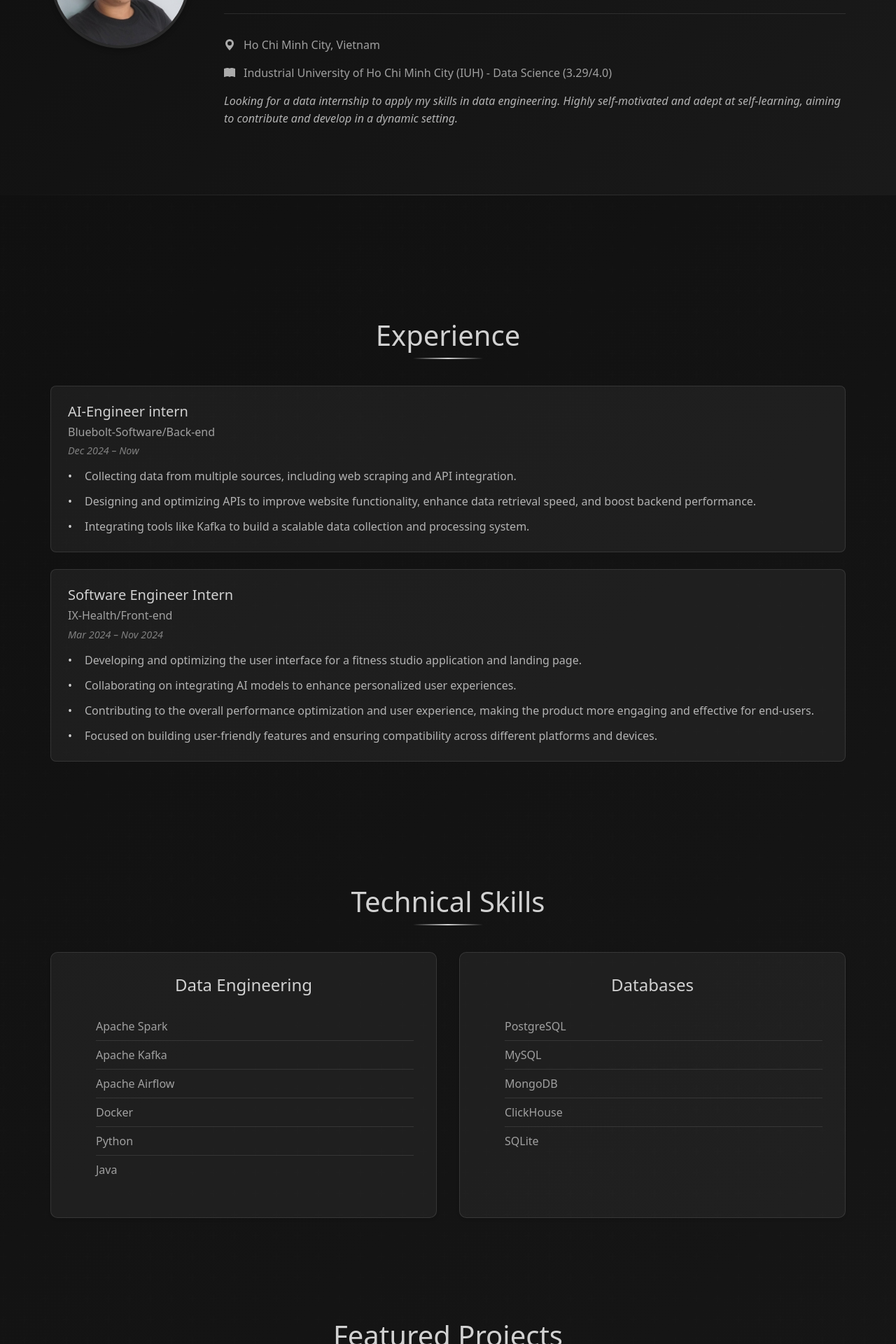
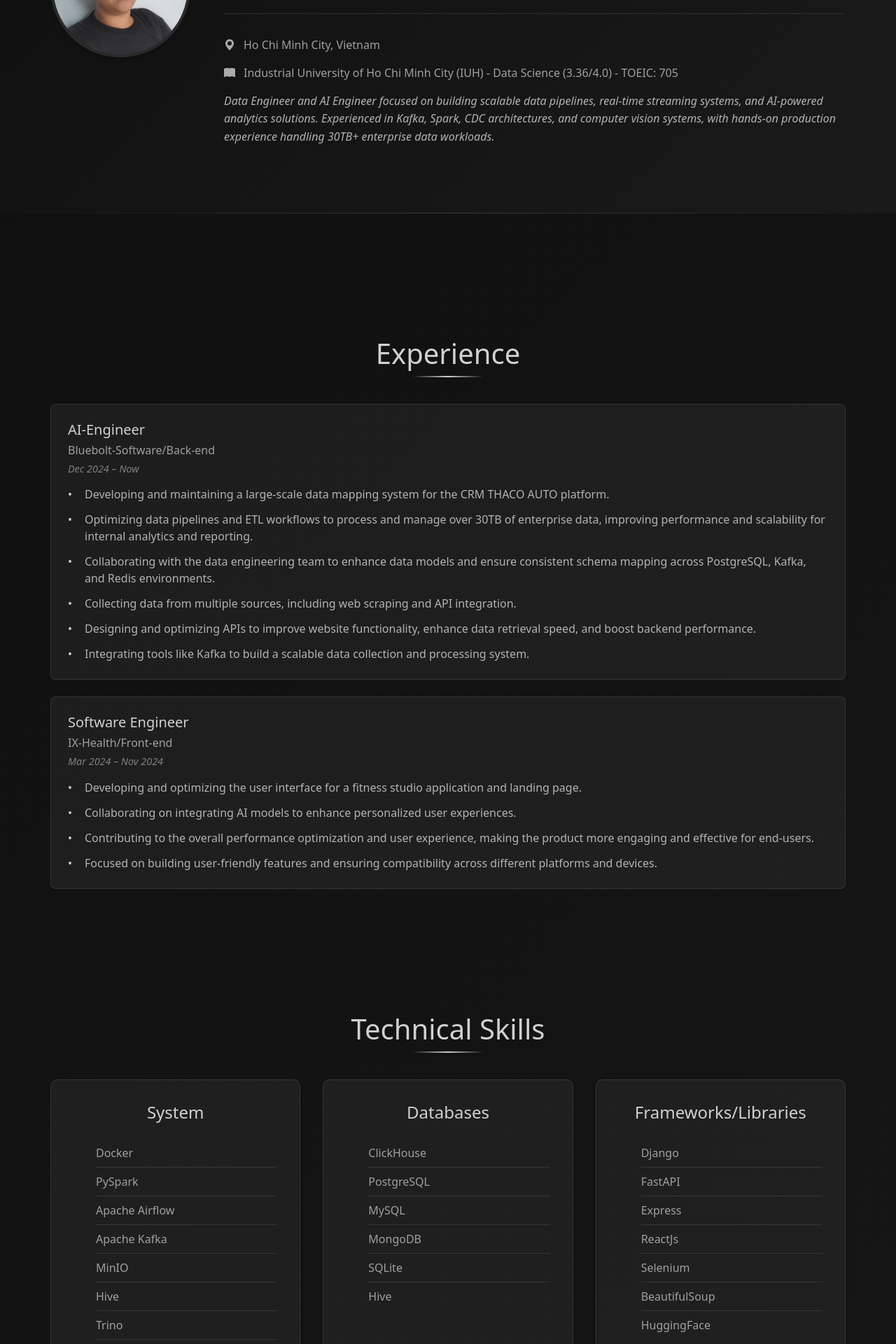
Before and after one commit to ngohongthong1832004/ngohongthong1832004.github.io, a React (Vite) app: page / in a window 1280 px wide. Shown: the part 340-2260 px from the top of the page at 70% size. Built offline with nearby package versions, Linux system fonts and the light colour scheme.

Commit message:
update: 012026

```diff
--- a/src/components/home/index.tsx
+++ b/src/components/home/index.tsx
@@ -41,7 +41,7 @@ const Home = () => {
                                     className={`role-btn ${activeRole === 'software' ? 'active' : ''}`}
                                     onClick={() => setActiveRole('software')}
                                 >
-                                    Software AI
+                                    AI Engineer
                                 </button>
                             </div>
                             <div className="cv-download">
@@ -63,7 +63,7 @@ const Home = () => {
                                         <path d="M1.885.511a1.745 1.745 0 0 1 2.61.163L6.29 2.98c.329.423.445.974.315 1.494l-.547 2.19a.678.678 0 0 0 .178.643l2.457 2.457a.678.678 0 0 0 .644.178l2.189-.547a1.745 1.745 0 0 1 1.494.315l2.306 1.794c.829.645.905 1.87.163 2.611l-1.034 1.034c-.74.74-1.846 1.065-2.877.702a18.634 18.634 0 0 1-7.01-4.42 18.634 18.634 0 0 1-4.42-7.009c-.362-1.03-.037-2.137.703-2.877L1.885.511z"/>
                                     </svg>
                                 </a>
-                                <a href="mailto:baphongpine@gmail.com" aria-label="Email">
+                                <a href="mailto:thonghongngo2004@gmail.com" aria-label="Email">
                                     <svg xmlns="http://www.w3.org/2000/svg" width="24" height="24" fill="currentColor" viewBox="0 0 16 16">
                                         <path d="M.05 3.555A2 2 0 0 1 2 2h12a2 2 0 0 1 1.95 1.555L8 8.414.05 3.555ZM0 4.697v7.104l5.803-3.558L0 4.697ZM6.761 8.83l-6.57 4.027A2 2 0 0 0 2 14h12a2 2 0 0 0 1.808-1.144l-6.57-4.027L8 9.586l-1.239-.757Zm3.436-.586L16 11.801V4.697l-5.803 3.546Z"/>
                                     </svg>
@@ -78,6 +78,11 @@ const Home = () => {
                                         <path d="M8 0C3.58 0 0 3.58 0 8c0 3.54 2.29 6.53 5.47 7.59.4.07.55-.17.55-.38 0-.19-.01-.82-.01-1.49-2.01.37-2.53-.49-2.69-.94-.09-.23-.48-.94-.82-1.13-.28-.15-.68-.52-.01-.53.63-.01 1.08.58 1.23.82.72 1.21 1.87.87 2.33.66.07-.52.28-.87.51-1.07-1.78-.2-3.64-.89-3.64-3.95 0-.87.31-1.59.82-2.15-.08-.2-.36-1.02.08-2.12 0 0 .67-.21 2.2.82.64-.18 1.32-.27 2-.27.68 0 1.36.09 2 .27 1.53-1.04 2.2-.82 2.2-.82.44 1.1.16 1.92.08 2.12.51.56.82 1.27.82 2.15 0 3.07-1.87 3.75-3.65 3.95.29.25.54.73.54 1.48 0 1.07-.01 1.93-.01 2.2 0 .21.15.46.55.38A8.012 8.012 0 0 0 16 8c0-4.42-3.58-8-8-8z"/>
                                     </svg>
                                 </a>
+                                <a href="https://ngohongthong.studio/" target="_blank" rel="noopener noreferrer" aria-label="Portfolio">
+                                    <svg xmlns="http://www.w3.org/2000/svg" width="24" height="24" fill="currentColor" viewBox="0 0 16 16">
+                                        <path d="M0 8a8 8 0 1 1 16 0A8 8 0 0 1 0 8zm7.5-6.923c-.67.204-1.335.82-1.887 1.855A7.97 7.97 0 0 0 5.145 4H7.5V1.077zM4.09 4a9.267 9.267 0 0 1 .64-1.539 6.7 6.7 0 0 1 .597-.933A7.025 7.025 0 0 0 2.255 4H4.09zm-.582 3.5c.03-.877.138-1.718.312-2.5H1.674a6.958 6.958 0 0 0-.656 2.5h2.49zM4.847 5a12.5 12.5 0 0 0-.338 2.5H7.5V5H4.847zM8.5 5v2.5H11.153a12.5 12.5 0 0 0-.338-2.5H8.5zM4.51 8.5a12.5 12.5 0 0 0 .337 2.5H7.5V8.5H4.51zm3.99 0V11h2.653a12.5 12.5 0 0 0 .337-2.5H8.5zM5.145 12c.138.386.295.744.468 1.068.552 1.035 1.218 1.65 1.887 1.855V12H5.145zm.182 2.472a6.696 6.696 0 0 1-.597-.933A9.268 9.268 0 0 1 4.09 12H2.255a7.024 7.024 0 0 0 3.072 2.472zM3.82 11a13.652 13.652 0 0 1-.312-2.5h-2.49c.062.89.291 1.733.656 2.5H3.82zm6.853 3.423c.67-.204 1.335-.82 1.887-1.855.173-.324.33-.682.468-1.068H11.5v2.923zM11.82 11c.174.782.282 1.623.312 2.5h2.49a6.958 6.958 0 0 0-.656-2.5H11.82zm-1.5-3.5c-.03.877-.138 1.718-.312 2.5h2.49c.365-.767.594-1.61.656-2.5h-2.834zM11.653 5a12.5 12.5 0 0 0 .338 2.5H14.5V5h-2.847zM13.745 4a7.024 7.024 0 0 0-3.072-2.472c.218.284.418.598.597.933A9.268 9.268 0 0 1 11.91 4h1.835zM8.5 1.077V4H6.145a7.97 7.97 0 0 1 1.468-1.068c.552-1.035 1.218-1.65 1.887-1.855zM5.5 4v2.5H3.153a12.5 12.5 0 0 1 .338-2.5H5.5z"/>
+                                    </svg>
+                                </a>
                             </div>
                             <div className="about-info">
                                 <p className="location">
@@ -90,13 +95,10 @@ const Home = () => {
                                     <svg xmlns="http://www.w3.org/2000/svg" width="16" height="16" fill="currentColor" viewBox="0 0 16 16">
                                         <path d="M8 1.783C7.015.936 5.587.81 4.287.94c-1.514.153-3.042.672-3.994 1.105A.5.5 0 0 0 0 2.5v11a.5.5 0 0 0 .707.455c.882-.4 2.303-.881 3.68-1.02 1.409-.142 2.59.087 3.223.877a.5.5 0 0 0 .78 0c.633-.79 1.814-1.019 3.222-.877 1.378.139 2.8.62 3.681 1.02A.5.5 0 0 0 16 13.5v-11a.5.5 0 0 0-.293-.455c-.952-.433-2.48-.952-3.994-1.105C10.413.809 8.985.936 8 1.783z"/>
                                     </svg>
-                                    Industrial University of Ho Chi Minh City (IUH) - Data Science (3.29/4.0)
+                                    Industrial University of Ho Chi Minh City (IUH) - Data Science (3.36/4.0) - TOEIC: 705
                                 </p>
                                 <p className="statement">
-                                    {activeRole == "data" ?
-                                    "Looking for a data internship to apply my skills in data engineering. Highly self-motivated and adept at self-learning, aiming to contribute and develop in a dynamic setting."
-                                    : "Looking for a software AI internship to apply my skills in software AI. Highly self-motivated and adept at self-learning, aiming to contribute and develop in a dynamic setting."
-                                    }
+                                    Data Engineer and AI Engineer focused on building scalable data pipelines, real-time streaming systems, and AI-powered analytics solutions. Experienced in Kafka, Spark, CDC architectures, and computer vision systems, with hands-on production experience handling 30TB+ enterprise data workloads.
                                 </p>
                             </div>
                         </div>
@@ -112,11 +114,14 @@ const Home = () => {
                         <div className="experience-card">
                             <div className="experience-info">
                                 <h3>
-                                    AI-Engineer intern
+                                    AI-Engineer
                                     <span className="company">Bluebolt-Software/Back-end</span>
                                     <span className="date">Dec 2024 – Now</span>
                                 </h3>
                                 <ul className="experience-highlights">
+                                    <li>Developing and maintaining a large-scale data mapping system for the CRM THACO AUTO platform.</li>
+                                    <li>Optimizing data pipelines and ETL workflows to process and manage over 30TB of enterprise data, improving performance and scalability for internal analytics and reporting.</li>
+                                    <li>Collaborating with the data engineering team to enhance data models and ensure consistent schema mapping across PostgreSQL, Kafka, and Redis environments.</li>
                                     <li>Collecting data from multiple sources, including web scraping and API integration.</li>
                                     <li>Designing and optimizing APIs to improve website functionality, enhance data retrieval speed, and boost backend performance.</li>
                                     <li>Integrating tools like Kafka to build a scalable data collection and processing system.</li>
@@ -127,7 +132,7 @@ const Home = () => {
                         <div className="experience-card">
                             <div className="experience-info">
                                 <h3>
-                                    Software Engineer Intern
+                                    Software Engineer
                                     <span className="company">IX-Health/Front-end</span>
                                     <span className="date">Mar 2024 – Nov 2024</span>
                                 </h3>
@@ -149,24 +154,39 @@ const Home = () => {
                         {activeRole === 'data' ? (
                             <>
                                 <div className="skill-category">
-                                    <h3>Data Engineering</h3>
+                                    <h3>System</h3>
                                     <ul className="skill-list">
-                                        <li>Apache Spark</li>
+                                        <li>Docker</li>
+                                        <li>PySpark</li>
+                                        <li>Apache Airflow</li>
                                         <li>Apache Kafka</li>
-                                        <li>Apache Airflow</li>
-                                        <li>Docker</li>
-                                        <li>Python</li>
-                                        <li>Java</li>
+                                        <li>MinIO</li>
+                                        <li>Hive</li>
+                                        <li>Trino</li>
+                                        <li>ClickHouse</li>
                                     </ul>
                                 </div>
                                 <div className="skill-category">
                                     <h3>Databases</h3>
                                     <ul className="skill-list">
+                                        <li>ClickHouse</li>
                                         <li>PostgreSQL</li>
                                         <li>MySQL</li>
                                         <li>MongoDB</li>
-                                        <li>ClickHouse</li>
                                         <li>SQLite</li>
+                                        <li>Hive</li>
+                                    </ul>
+                                </div>
+                                <div className="skill-category">
+                                    <h3>Frameworks/Libraries</h3>
+                                    <ul className="skill-list">
+                                        <li>Django</li>
+                                        <li>FastAPI</li>
+                                        <li>Express</li>
+                                        <li>ReactJs</li>
+                                        <li>Selenium</li>
+                                        <li>BeautifulSoup</li>
+                                        <li>HuggingFace</li>
                                     </ul>
                                 </div>
                             </>
@@ -175,23 +195,36 @@ const Home = () => {
                                 <div className="skill-category">
                                     <h3>AI/ML</h3>
                                     <ul className="skill-list">
-                                        <li>TensorFlow</li>
-                                        <li>PyTorch</li>
-                                        <li>Hugging Face</li>
-                                        <li>Scikit-learn</li>
-                                        <li>Pandas</li>
-                                        <li>NumPy</li>
+                                        <li>Computer Vision</li>
+                                        <li>RAG</li>
+                                        <li>LangGraph</li>
+                                        <li>LLM Integration</li>
+                                        <li>HuggingFace</li>
+                                        <li>TensorFlowJs</li>
                                     </ul>
                                 </div>
                                 <div className="skill-category">
-                                    <h3>Web Development</h3>
+                                    <h3>Frameworks/Libraries</h3>
                                     <ul className="skill-list">
-                                        <li>React</li>
                                         <li>Django</li>
-                                        <li>Node.js</li>
                                         <li>FastAPI</li>
-                                        <li>TypeScript</li>
-                                        <li>HTML/CSS</li>
+                                        <li>Express</li>
+                                        <li>ReactJs</li>
+                                        <li>HuggingFace</li>
+                                    </ul>
+                                </div>
+                                <div className="skill-category">
+                                    <h3>Technologies</h3>
+                                    <ul className="skill-list">
+                                        <li>TensorFlowJs</li>
+                                        <li>Firebase</li>
+                                        <li>Cloudflare</li>
+                                        <li>Socket</li>
+                                        <li>Redux</li>
+                                        <li>Axios</li>
+                                        <li>Tailwinds</li>
+                                        <li>Bootstrap</li>
+                                        <li>Sass</li>
                                     </ul>
                                 </div>
                             </>
@@ -208,6 +241,37 @@ const Home = () => {
                                 <div className="project-card">
                                     <div className="project-info">
                                         <h3>
+                                            Golf Analysis Platform - DATATHON 2025
+                                            <a href="https://github.com/ngohongthong1832004/Golf-Analysis-Platform" target="_blank" rel="noopener noreferrer">GitHub</a>
+                                        </h3>
+                                        <ul className="project-highlights">
+                                            <li>Developed a real-time and offline golf swing analysis system integrating computer vision and AI models for technique evaluation and feedback.</li>
+                                            <li>Implemented live camera processing with YOLO-based golf club detection and MediaPipe Pose skeleton tracking, optimized for high-FPS rendering and mirror feedback mode.</li>
+                                            <li>Built an offline video analysis pipeline combining object detection, pose landmark extraction, and ViVit-based action classification to evaluate swing quality and camera view (back/side).</li>
+                                            <li>Designed a scoring framework (0–10 scale with performance bands) and persisted full analysis results and session history in PostgreSQL.</li>
+                                            <li>Integrated an AI voice assistant with speech-to-text, GPT-based coaching responses, and text-to-speech output for interactive golf technique guidance and personalized training suggestions.</li>
+                                            <li>Role: AI / Computer Vision Engineer</li>
+                                        </ul>
+                                        <div className="project-tools">
+                                            <h4>Tools Used:</h4>
+                                            <div className="tools-list">
+                                                <span className="tool-tag">YOLO</span>
+                                                <span className="tool-tag">MediaPipe Pose</span>
+                                                <span className="tool-tag">ViVit</span>
+                                                <span className="tool-tag">OpenAI API</span>
+                                                <span className="tool-tag">Text-to-Speech</span>
+                                                <span className="tool-tag">Speech-to-Text</span>
+                                                <span className="tool-tag">PostgreSQL</span>
+                                                <span className="tool-tag">OpenCV</span>
+                                                <span className="tool-tag">Python</span>
+                                            </div>
+                                        </div>
+                                    </div>
+                                </div>
+
+                                <div className="project-card">
+                                    <div className="project-info">
+                                        <h3>
                                             Chatbot-Finacial-Langgraph
                                             <a href="https://github.com/ngohongthong1832004/chatbot-finacial-langgraph" target="_blank" rel="noopener noreferrer">GitHub</a>
                                         </h3>
@@ -215,6 +279,7 @@ const Home = () => {
                                             <li>The core architecture using LangGraph to orchestrate a multi-step reasoning workflow.</li>
                                             <li>The hybrid RAG (Retrieval-Augmented Generation) system that combines FAISS vector store retrieval, SQL database integration, and web search capabilities.</li>
                                             <li>The intelligent decision-making process that determines the best information source.</li>
+                                            <li>Role: AI Engineer</li>
                                         </ul>
                                         <div className="project-tools">
                                             <h4>Tools Used:</h4>
@@ -242,6 +307,7 @@ const Home = () => {
                                         <ul className="project-highlights">
                                             <li>Engineered a fully Docker‑composed data pipeline for real‑time & batch sentiment analysis on social‑media data (YouTube, TikTok, Facebook) using ETL & Streaming architectures.</li>
                                             <li>Orchestrated workflows in Apache Airflow; ingested streaming data via Kafka; performed cleaning & prediction with Spark Structured Streaming and predict with huggingface model; validated outputs with Great Expectations.</li>
+                                            <li>Role: Data Engineer</li>
                                         </ul>
                                         <div className="project-tools">
                                             <h4>Tools Used:</h4>
@@ -269,10 +335,7 @@ const Home = () => {
                                             <a href="https://github.com/ngohongthong1832004/E_Commerce" target="_blank" rel="noopener noreferrer">GitHub</a>
                                         </h3>
                                         <ul className="project-highlights">
-                                            <li>Scraped data from Tiki using Apache Airflow.</li>
-                                            <li>Performed ETL (Extract, Transform, Load) processes with Kafka to process the scraped data.</li>
-                                            <li>Streamed processed data into PostgreSQL using Kafka.</li>
-                                            <li>Configured and maintained PostgreSQL to ensure system stability and performance.</li>
+                                            <li>Built a Dockerized data pipeline to scrape Tiki data with Apache Airflow, process ETL workflows via Kafka, and stream structured data into PostgreSQL.</li>
                                         </ul>
                                         <div className="project-tools">
                                             <h4>Tools Used:</h4>
@@ -330,29 +393,6 @@ const Home = () => {
                                     </div>
                                 </div>
 
-                                <div className="project-card">
-                                    <div className="project-info">
-                                        <h3>
-                                            Tiki E-Commerce
-                                            <a href="https://github.com/ngohongthong1832004/React-Django-Postgresql" target="_blank" rel="noopener noreferrer">GitHub</a>
-                                        </h3>
-                                        <ul className="project-highlights">
-                                            <li>Scraped data from Tiki using Apache Airflow.</li>
-                                            <li>Performed ETL (Extract, Transform, Load) processes with Kafka to process the scraped data.</li>
-                                            <li>Streamed processed data into PostgreSQL using Kafka.</li>
-                                            <li>Configured and maintained PostgreSQL to ensure system stability and performance.</li>
-                                        </ul>
-                                        <div className="project-tools">
-                                            <h4>Tools Used:</h4>
-                                            <div className="tools-list">
-                                                <span className="tool-tag">Docker</span>
-                                                <span className="tool-tag">Apache Airflow</span>
-                                                <span className="tool-tag">Kafka</span>
-                                                <span className="tool-tag">PostgreSQL</span>
-                                            </div>
-                                        </div>
-                                    </div>
-                                </div>
                             </>
                         ) : (
                             <>
@@ -468,9 +508,9 @@ const Home = () => {
                     </div>
                 </section>
 
-                {/* Scholarship Section */}
+                {/* Awards Section */}
                 <section className="scholarship-section">
-                    <h2>Achievements</h2>
+                    <h2>Awards</h2>
                     <div className="scholarship-card">
                         <div className="scholarship-info">
                             <h3>
@@ -478,9 +518,9 @@ const Home = () => {
                                     <path d="M8 0l1.669.864 1.858.282.842 1.68 1.337 1.32L13.4 6l.306 1.854-1.337 1.32-.842 1.68-1.858.282L8 12l-1.669-.864-1.858-.282-.842-1.68-1.337-1.32L2.6 6l-.306-1.854 1.337-1.32.842-1.68L6.331.864 8 0z"/>
                                     <path d="M4 11.794V16l4-1 4 1v-4.206l-2.018.306L8 13.126 6.018 12.1 4 11.794z"/>
                                 </svg>
-                                Full Scholarship semester - 2024-2025
+                                Consolation Prize — Datathon 2025 (Golf Swing AI Analysis System)
                             </h3>
-                            <p>Industrial University of Ho Chi Minh City (IUH)</p>
+                            <p>Datathon 2025</p>
                         </div>
                     </div>
                 </section>
```
